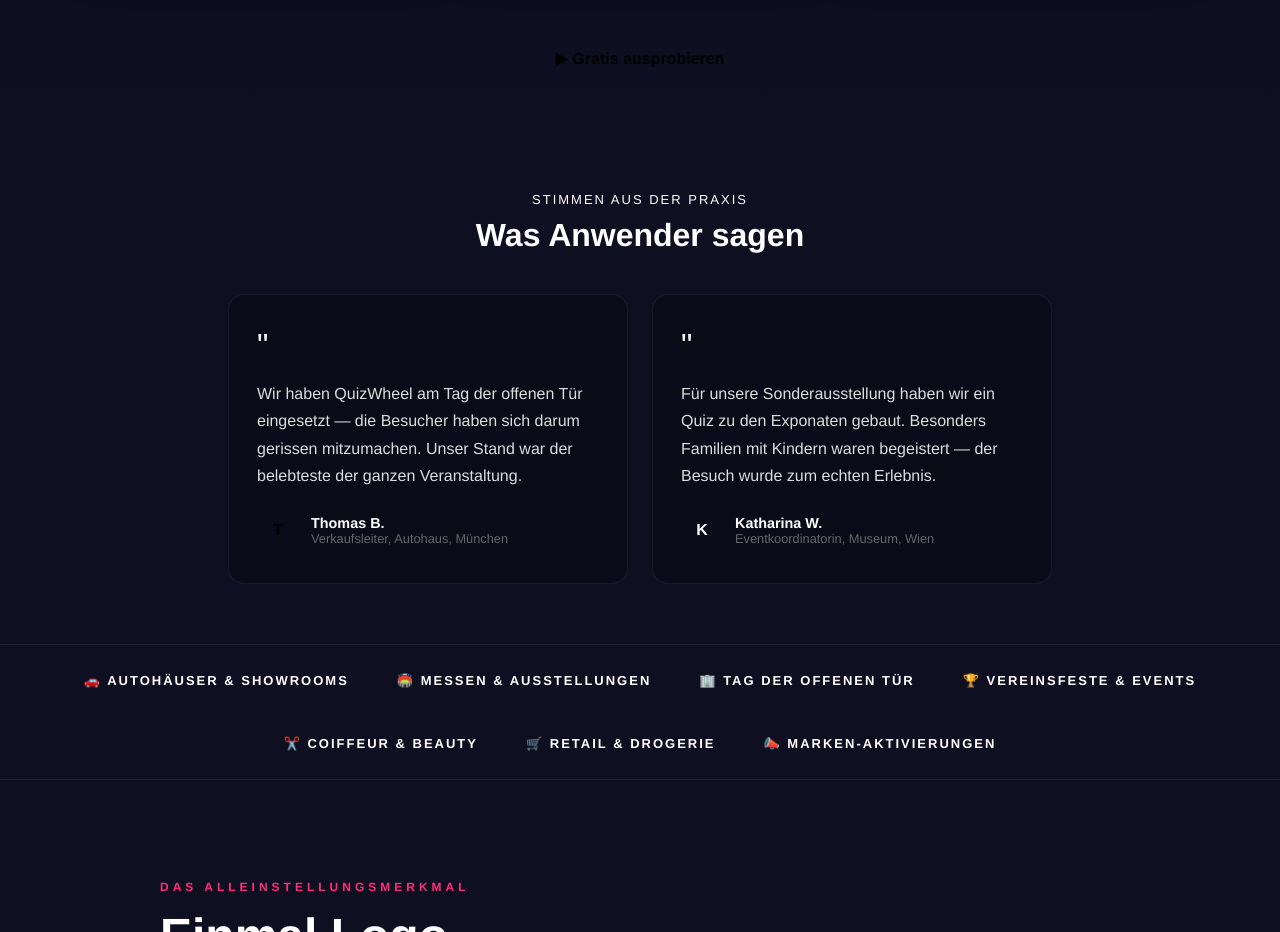
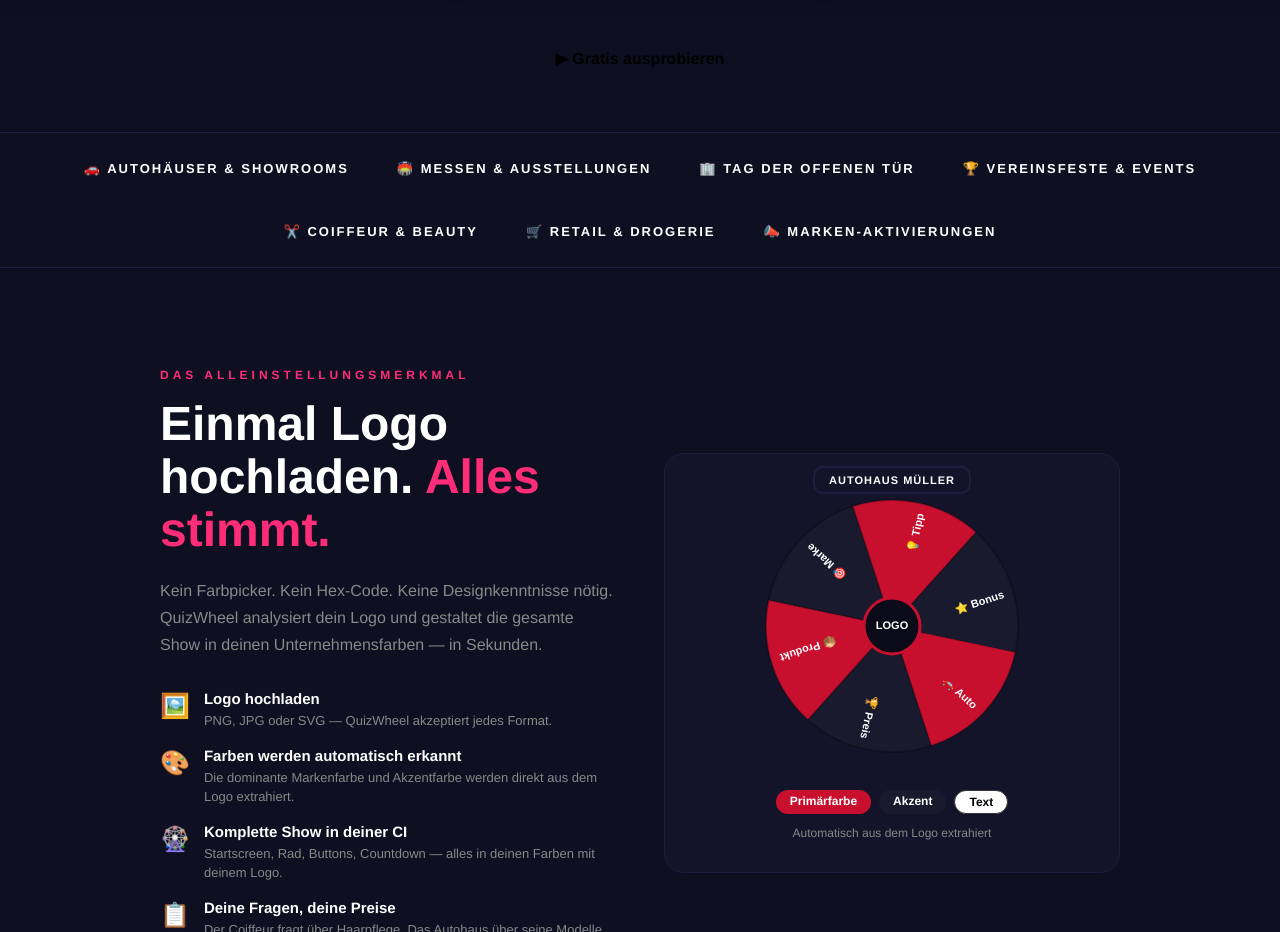
Before and after one commit to SurfsideProduction/quizwheel, a plain HTML site: page index.html in a window 1280 px wide. Shown: the part 1580-2512 px from the top of the page. Drawn offline with Linux system fonts and the light colour scheme; animation ran at ten frames a second.

Commit message:
Add files via upload

```diff
--- a/index.html
+++ b/index.html
@@ -525,35 +525,6 @@
   </div>
 </section>
 
-<!-- TESTIMONIALS -->
-<section style="background:var(--bg2);padding:60px 20px;text-align:center;">
-  <p style="color:var(--accent);font-size:13px;letter-spacing:2px;text-transform:uppercase;margin-bottom:10px;">Stimmen aus der Praxis</p>
-  <h2 style="font-size:clamp(1.4rem,3vw,2rem);margin-bottom:40px;">Was Anwender sagen</h2>
-  <div style="display:flex;gap:24px;justify-content:center;flex-wrap:wrap;max-width:900px;margin:0 auto;">
-    <div style="flex:1;min-width:260px;max-width:400px;background:var(--bg);border-radius:16px;padding:32px 28px;text-align:left;border:1px solid #ffffff11;">
-      <div style="font-size:2rem;margin-bottom:16px;color:var(--accent);">"</div>
-      <p style="font-size:1rem;line-height:1.7;color:#ddd;margin-bottom:20px;">Wir haben QuizWheel am Tag der offenen Tür eingesetzt — die Besucher haben sich darum gerissen mitzumachen. Unser Stand war der belebteste der ganzen Veranstaltung.</p>
-      <div style="display:flex;align-items:center;gap:12px;">
-        <div style="width:42px;height:42px;border-radius:50%;background:linear-gradient(135deg,var(--accent),var(--c2));display:flex;align-items:center;justify-content:center;font-weight:700;color:#000;font-size:1rem;">T</div>
-        <div>
-          <div style="font-weight:700;font-size:0.9rem;">Thomas B.</div>
-          <div style="color:#666;font-size:0.8rem;">Verkaufsleiter, Autohaus, München</div>
-        </div>
-      </div>
-    </div>
-    <div style="flex:1;min-width:260px;max-width:400px;background:var(--bg);border-radius:16px;padding:32px 28px;text-align:left;border:1px solid #ffffff11;">
-      <div style="font-size:2rem;margin-bottom:16px;color:var(--accent);">"</div>
-      <p style="font-size:1rem;line-height:1.7;color:#ddd;margin-bottom:20px;">Für unsere Sonderausstellung haben wir ein Quiz zu den Exponaten gebaut. Besonders Familien mit Kindern waren begeistert — der Besuch wurde zum echten Erlebnis.</p>
-      <div style="display:flex;align-items:center;gap:12px;">
-        <div style="width:42px;height:42px;border-radius:50%;background:linear-gradient(135deg,#7c3aed,var(--accent));display:flex;align-items:center;justify-content:center;font-weight:700;color:#fff;font-size:1rem;">K</div>
-        <div>
-          <div style="font-weight:700;font-size:0.9rem;">Katharina W.</div>
-          <div style="color:#666;font-size:0.8rem;">Eventkoordinatorin, Museum, Wien</div>
-        </div>
-      </div>
-    </div>
-  </div>
-</section>
 
 <!-- TRUST BAR -->
 <div class="trust-bar">
```
